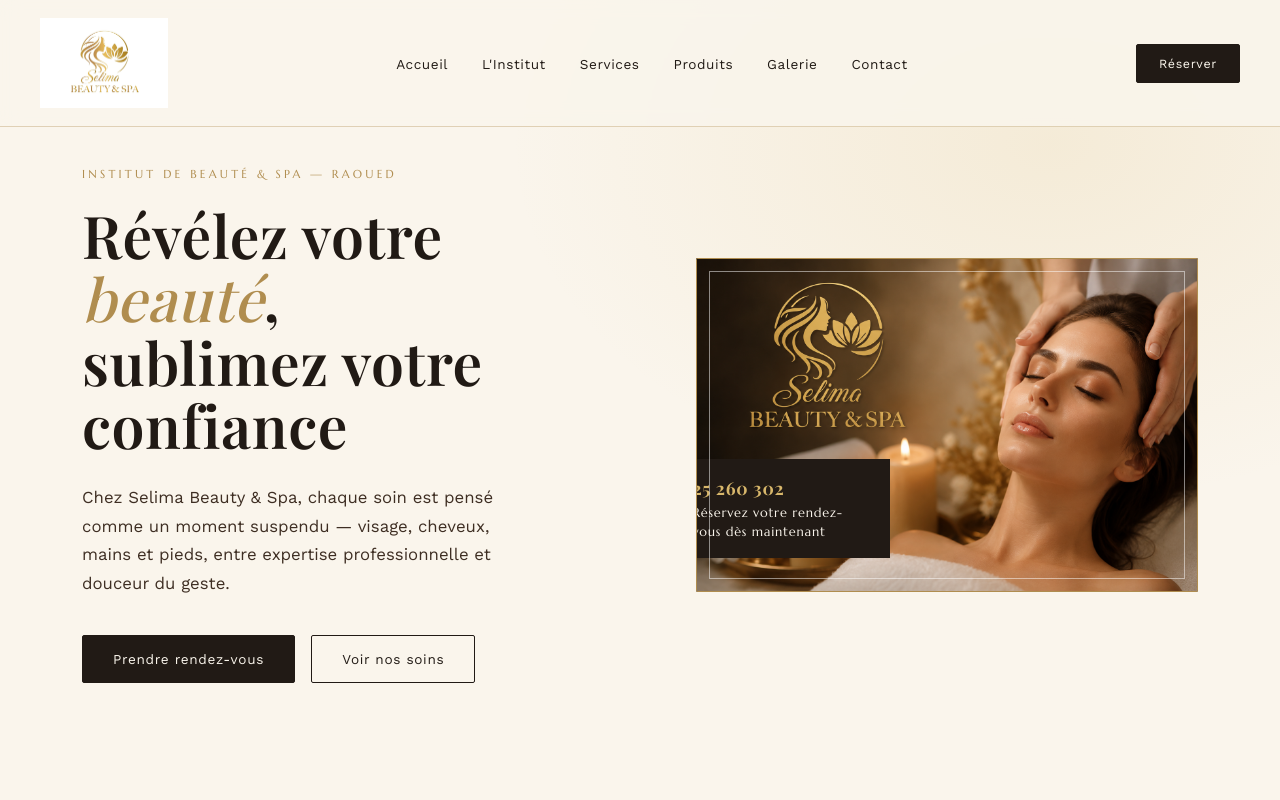
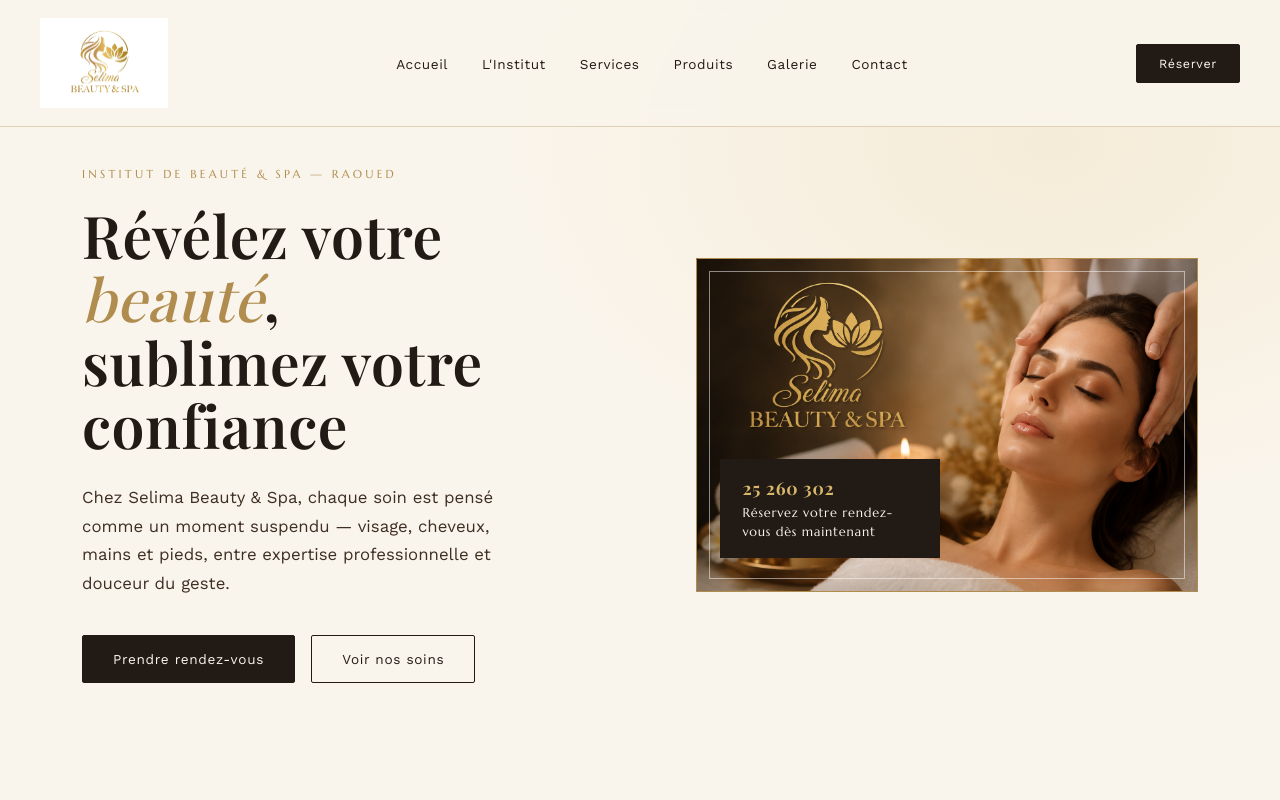
Before and after one commit to rouissiadam70-eng/Selima-Beauty-and-Spa, a React (Vite) app: page / in a window 1280 px wide. Shown: the top 800 px of the page. Built offline with nearby package versions, Linux system fonts and the light colour scheme; a web font is replaced by a local one.

Commit message:
Corriger position encadre telephone

```diff
--- a/src/App.css
+++ b/src/App.css
@@ -130,7 +130,7 @@
   pointer-events: none;
 }
 .hero-tag {
-  position: absolute; left: -26px; bottom: 34px;
+  position: absolute; left: 24px; bottom: 34px;
   background: var(--ink); color: var(--ivory);
   padding: 16px 22px;
   font-family: 'Marcellus', serif;
```
